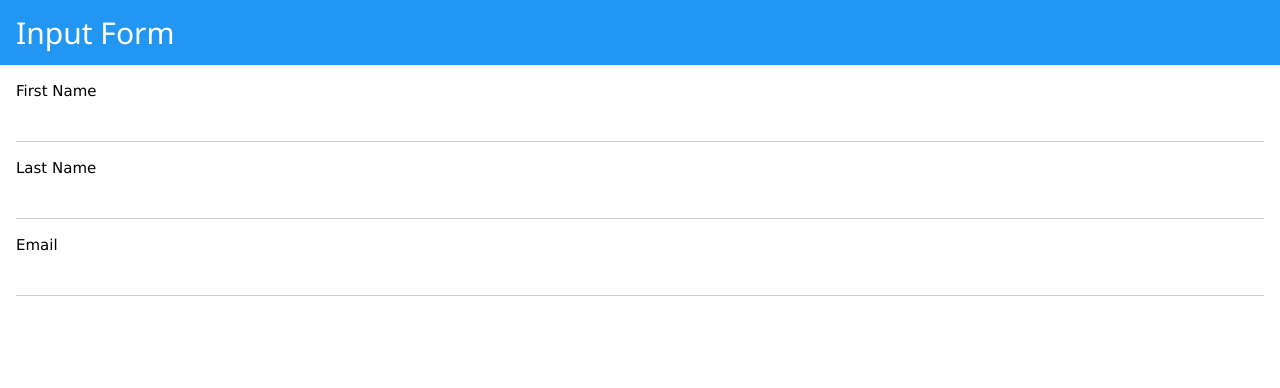
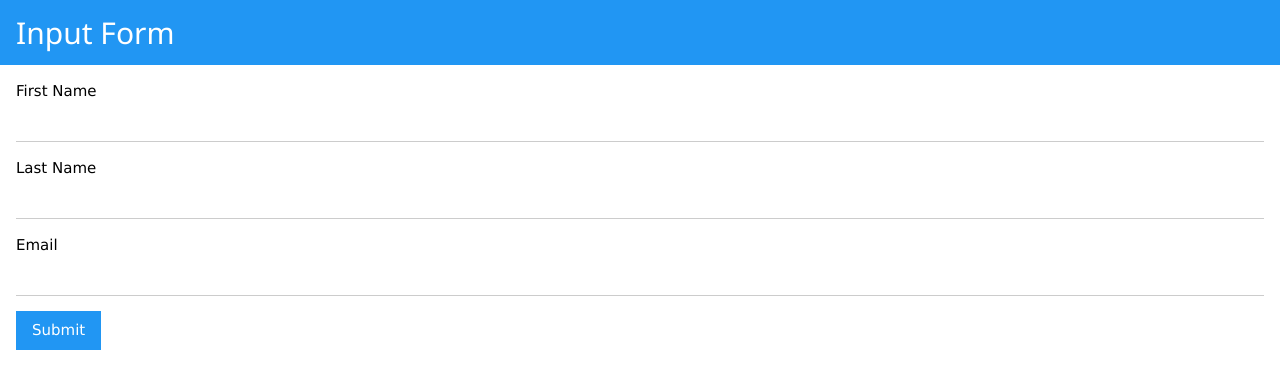
Before and after one commit to bbaral/Angular-mosh-tutorial, an Angular app: page / in a window 1280 px wide. Shown: the top 388 px of the page. Built offline with nearby package versions, Linux system fonts and the light colour scheme.

Commit message:
added button

```diff
--- a/src/app/app.component.html
+++ b/src/app/app.component.html
@@ -5,11 +5,17 @@
 <form class="w3-container">
   <p>
     <label>First Name</label>
-    <input class="w3-input" type="text"></p>
+    <input class="w3-input" type="text">
+  </p>
   <p>
     <label>Last Name</label>
-    <input class="w3-input" type="text"></p>
+    <input class="w3-input" type="text">
+  </p>
   <p>
     <label>Email</label>
-    <input class="w3-input" type="text"></p>
+    <input class="w3-input" type="text">
+  </p>
+  <p>
+    <button class="w3-button w3-blue">Submit</button>
+  </p>
 </form>
```
